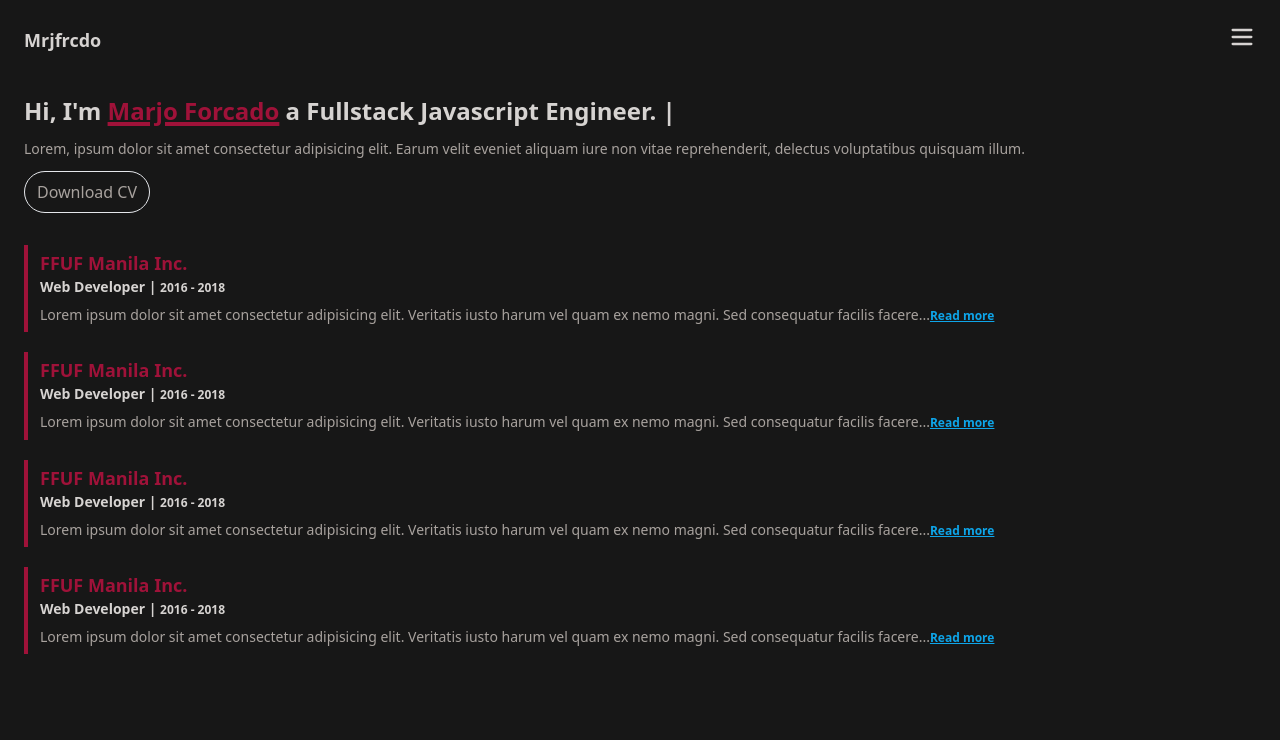
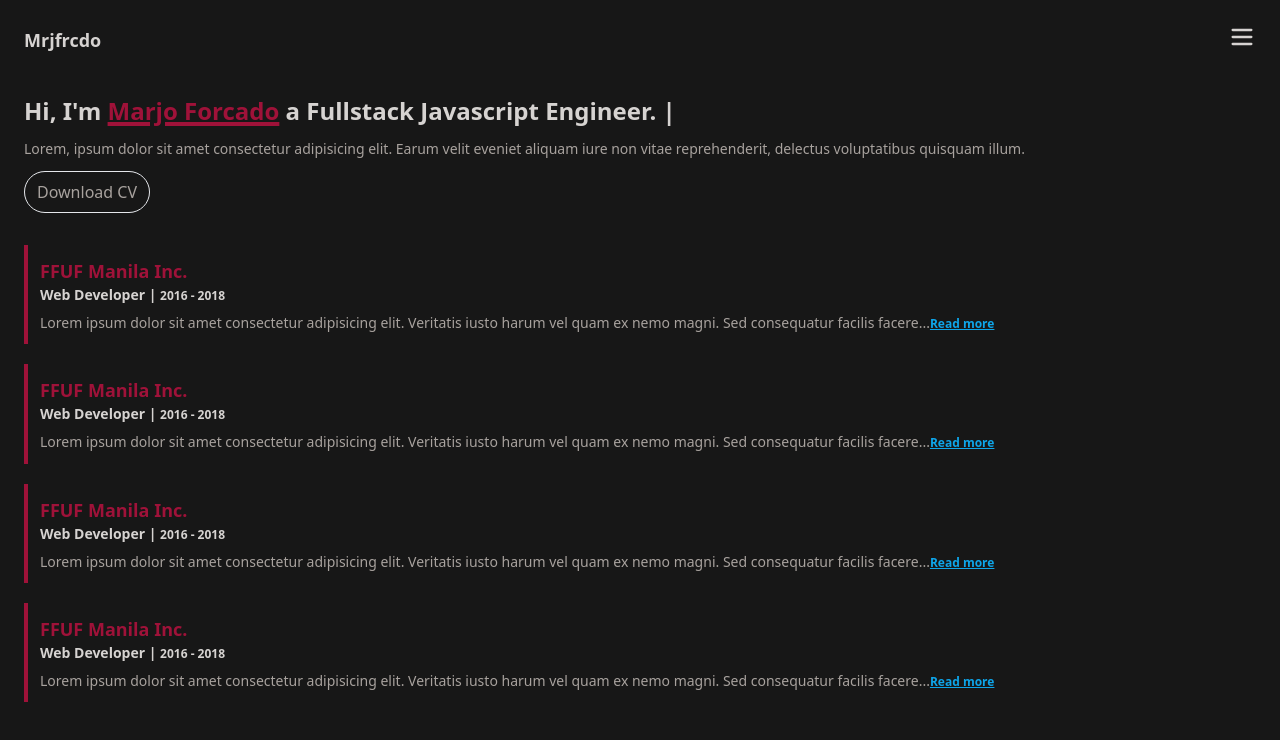
Before and after one commit to marjoforcado/mrjfrcdo, a Next.js app: page / in a window 1280 px wide. Shown: the top 740 px of the page. Built offline with nearby package versions, Linux system fonts and the light colour scheme.

Commit message:
Refactor code

```diff
--- a/ui/components/Card/Card.tsx
+++ b/ui/components/Card/Card.tsx
@@ -1,17 +1,32 @@
+import classNames from "classnames";
 import styles from "./styles.module.scss";
 
-const Card = () => (
-  <div className={styles["card"]}>
+type PropsType = {
+  children: any;
+  variant?: "blockquotes" | "none";
+};
+
+const Card = (props: PropsType) => {
+  const { children, variant = "none" } = props;
+
+  return (
+    <div className={classNames(styles["card"], styles[`card--${variant}`])}>
+      <div className={styles["header"]}>
         <h1 className={styles["heading"]}>FFUF Manila Inc.</h1>
         <p className={styles["position"]}>
-      Web Developer | <span className={styles["duration"]}>2016 - 2018</span>
+          Web Developer |{" "}
+          <span className={styles["duration"]}>2016 - 2018</span>
         </p>
+      </div>
+      <div className={styles["content"]}>
         <p className={styles["description"]}>
-      Lorem ipsum dolor sit amet consectetur adipisicing elit. Veritatis iusto
-      harum vel quam ex nemo magni. Sed consequatur facilis facere...
+          Lorem ipsum dolor sit amet consectetur adipisicing elit. Veritatis
+          iusto harum vel quam ex nemo magni. Sed consequatur facilis facere...
           <a className={styles["read-more"]}>Read more</a>
         </p>
       </div>
+    </div>
   );
+};
 
 export default Card;
--- a/ui/components/Card/styles.module.scss
+++ b/ui/components/Card/styles.module.scss
@@ -1,5 +1,25 @@
 .card {
-  @apply px-3 pb-2 pt-1 border-l-4 border-rose-800;
+  @apply border-l-4 border-rose-800;
+
+  & > .header {
+    @apply p-3;
+  }
+
+  & > .header:first-child {
+    @apply pb-0;
+  }
+
+  & > .header:only-child {
+    @apply p-3;
+  }
+
+  & > .content {
+    @apply p-3;
+  }
+
+  & > .header + .content {
+    @apply pt-0;
+  }
 }
 
 .heading {
```
Lines whose indentation alone changed are shown as unchanged.
